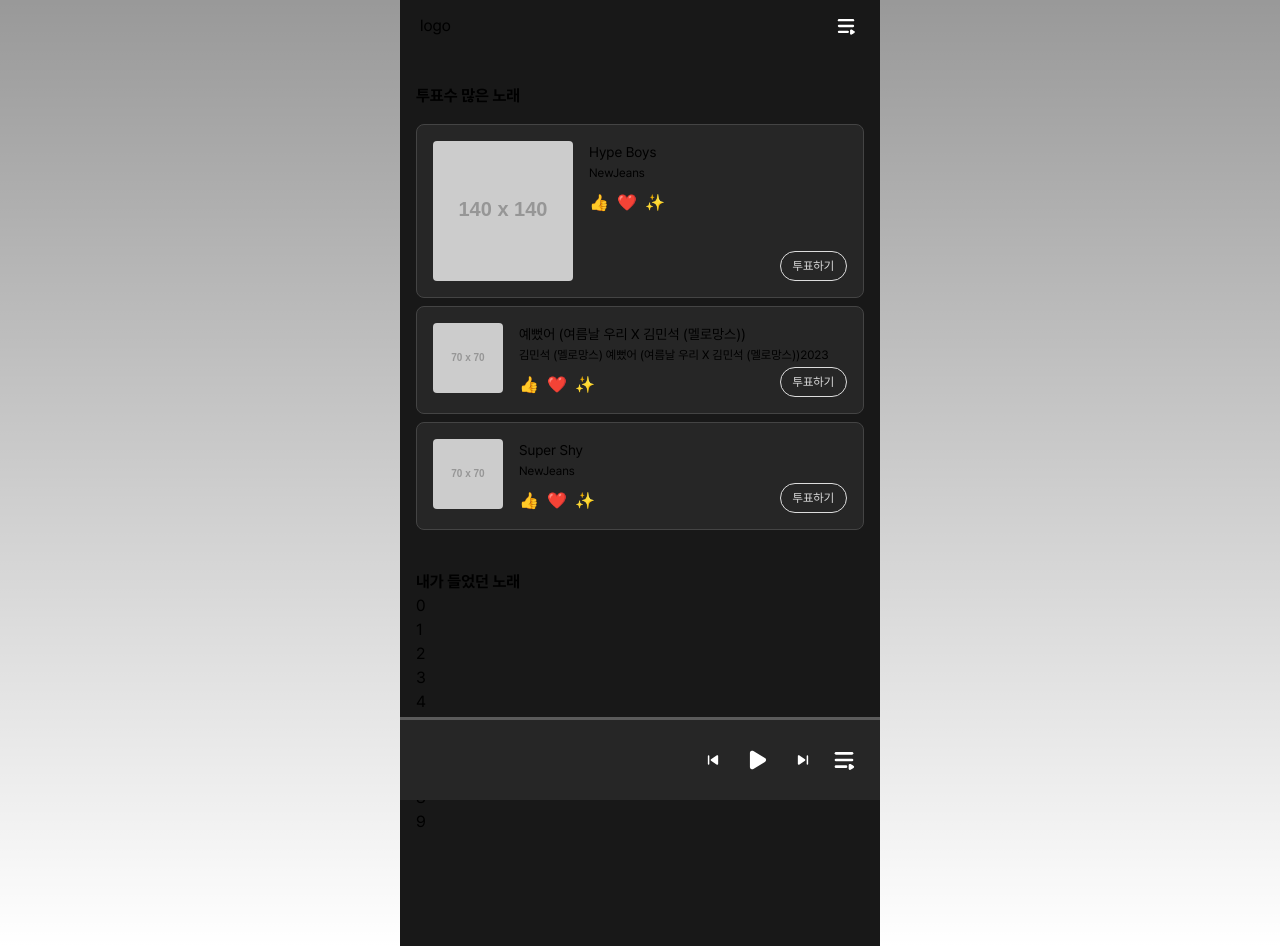
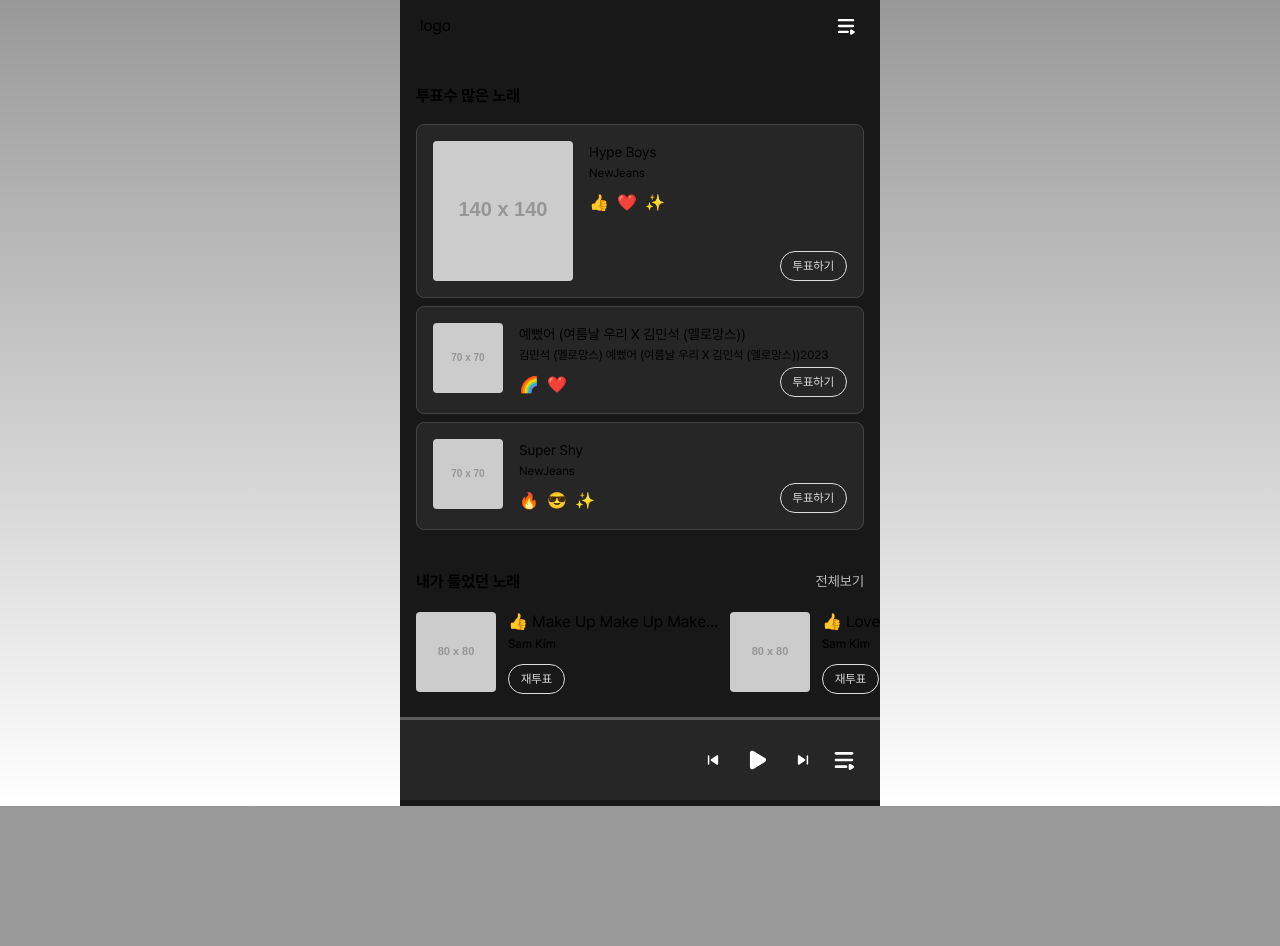
Before and after one commit to EmoHiphopSeason2/mz2mo-client, a Next.js app: page / in a window 1280 px wide. After the commit the page ends 806 px from the top, so only its background shows below. Built offline with nearby package versions, Linux system fonts and the light colour scheme.

Commit message:
feat: 메인 페이지에서 내가 들었던 노래 추가

```diff
--- a/src/app/page.tsx
+++ b/src/app/page.tsx
@@ -9,24 +9,52 @@ import BottomMusicPlayer from '@/components/bottom-player';
 import { Header } from '@/components/header';
 import { Playlist, PlaylistButton, usePlaylist } from '@/components/playlist';
 
+// @FIXME: 임시 데이터
 const MOST_VOTED_SONGS = [
   {
     id: 'MOST_VOTED_SONGS_1',
     url: 'https://via.placeholder.com/140',
     title: 'Hype Boys',
     artist: 'NewJeans',
+    emojis: ['👍', '❤️', '✨'],
   },
   {
     id: 'MOST_VOTED_SONGS_2',
     url: 'https://via.placeholder.com/70',
     title: '예뻤어 (여름날 우리 X 김민석 (멜로망스))',
     artist: '김민석 (멜로망스) 예뻤어 (여름날 우리 X 김민석 (멜로망스))2023',
+    emojis: ['🌈', '❤️'],
   },
   {
     id: 'MOST_VOTED_SONGS_3',
     url: 'https://via.placeholder.com/70',
     title: 'Super Shy',
     artist: 'NewJeans',
+    emojis: ['🔥', '😎', '✨'],
+  },
+];
+
+const HISTORY_SONGS = [
+  {
+    id: 'HISTORY_SONGS_1',
+    url: 'https://via.placeholder.com/80',
+    title: 'Make Up Make Up Make Up',
+    artist: 'Sam Kim',
+    emoji: '👍',
+  },
+  {
+    id: 'HISTORY_SONGS_2',
+    url: 'https://via.placeholder.com/80',
+    title: 'Love Me Like That',
+    artist: 'Sam Kim',
+    emoji: '👍',
+  },
+  {
+    id: 'HISTORY_SONGS_3',
+    url: 'https://via.placeholder.com/80',
+    title: 'Make Up',
+    artist: 'Sam Kim',
+    emoji: '',
   },
 ];
 
@@ -41,8 +69,8 @@ export default function Home() {
         headerLeft="logo"
         headerRight={<PlaylistButton className="mb-auto" />}
       />
-      <div className="px-4 pt-8 pb-28">
-        <section className="flex flex-col gap-4 mb-10">
+      <div className="pt-8 pb-28">
+        <section className="flex flex-col gap-4 px-4 mb-10">
           <h2 className="text-subtitle1">투표수 많은 노래</h2>
           <ol>
             {MOST_VOTED_SONGS.map((item, index) => (
@@ -71,9 +99,9 @@ export default function Home() {
                     {item.artist}
                   </span>
                   <ol className="flex gap-2 mt-2">
-                    <li>👍</li>
-                    <li>❤️</li>
-                    <li>✨</li>
+                    {item.emojis.map((emoji, index) => (
+                      <li key={index}>{emoji}</li>
+                    ))}
                   </ol>
                 </div>
                 <Link
@@ -86,11 +114,44 @@ export default function Home() {
             ))}
           </ol>
         </section>
-        <section>
-          <h2 className="text-subtitle1">내가 들었던 노래</h2>
-          {Array.from({ length: 10 }).map((_, index) => (
-            <div key={index}>{index}</div>
-          ))}
+        <section className="pl-4">
+          <div className="flex justify-between">
+            <h2 className="text-subtitle1">내가 들었던 노래</h2>
+            <Link href="/history" className="pr-4 text-gray-400 text-body3">
+              전체보기
+            </Link>
+          </div>
+          <ol className="flex gap-2 mt-4 overflow-auto">
+            {HISTORY_SONGS.map((item, index) => (
+              <li
+                className={clsx('flex gap-3 w-[306px] items-center')}
+                key={item.id}
+              >
+                <Image
+                  className={clsx('rounded-[4px] w-[80px] h-[80px]')}
+                  src={item.url}
+                  alt={item.title}
+                  width="80"
+                  height="80"
+                />
+                <div className="flex flex-col w-[300px] overflow-hidden whitespace-nowrap">
+                  <div className="overflow-hidden text-ellipsis">
+                    {`${item.emoji} ` ?? ''}
+                    {item.title}
+                  </div>
+                  <span className="w-full text-caption font-regular">
+                    {item.artist}
+                  </span>
+                  <Link
+                    href="/"
+                    className="px-3 mt-2.5 py-1 font-normal text-gray-300 border border-gray-300 rounded-full w-fit text-caption"
+                  >
+                    {item.emoji ? '재투표' : '투표하기'}
+                  </Link>
+                </div>
+              </li>
+            ))}
+          </ol>
         </section>
       </div>
       <BottomMusicPlayer />
```
